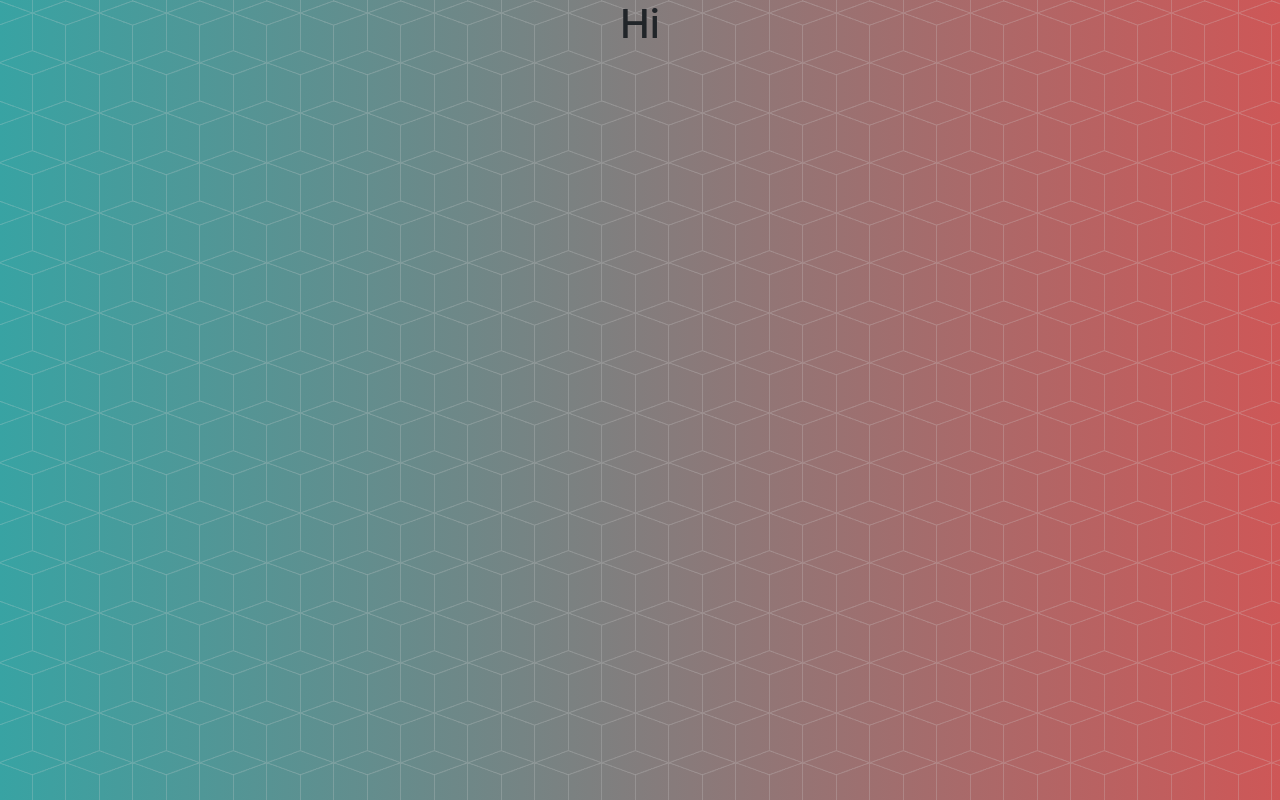
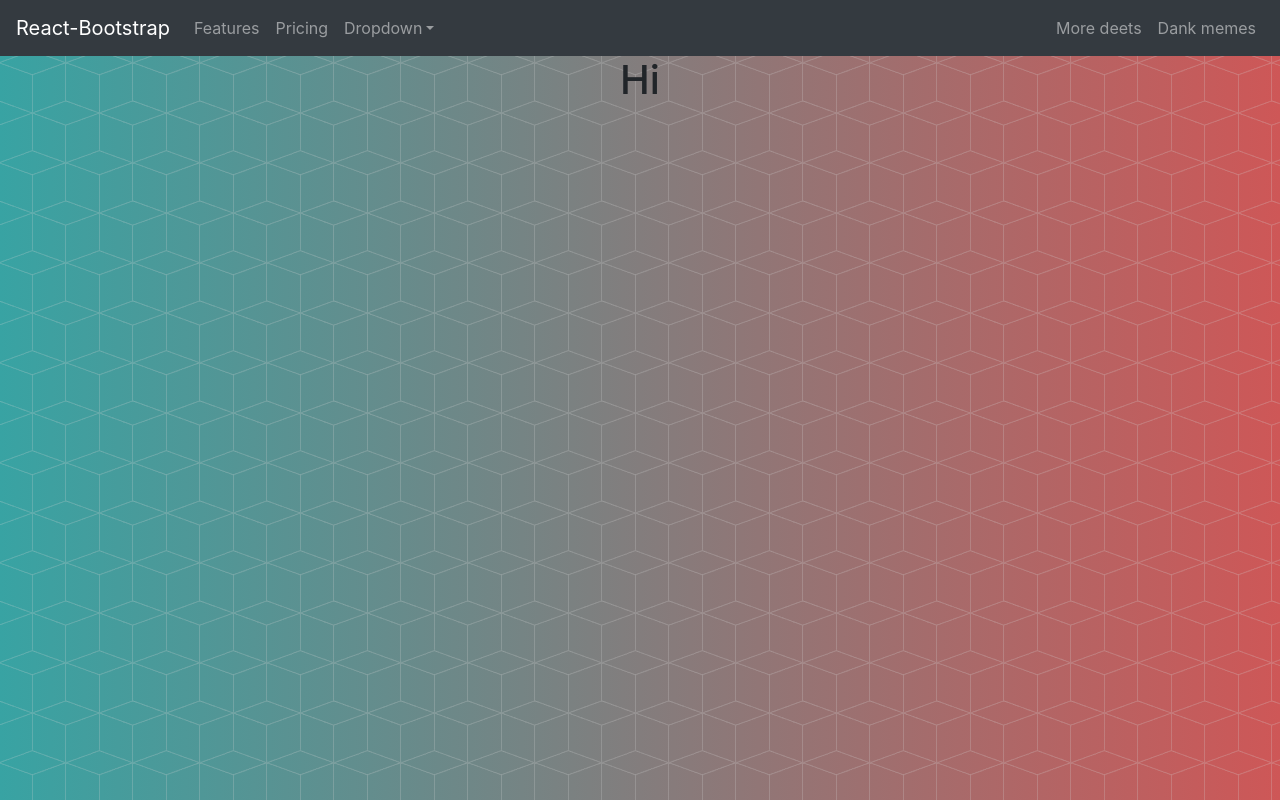
Before and after one commit to shanmukhipriya99/react-bootstrap-tutorial, a React (Create React App) app: page / in a window 1280 px wide. Built offline with nearby package versions, Linux system fonts and the light colour scheme.

Commit message:
Added navigaton bar

```diff
--- a/src/App.js
+++ b/src/App.js
@@ -1,11 +1,38 @@
-import React from 'react';
-import 'bootstrap/dist/css/bootstrap.min.css';
-import './App.css';
-
+import React from "react";
+import { Nav, Navbar, NavDropdown} from 'react-bootstrap';
+import "bootstrap/dist/css/bootstrap.min.css";
+import "./App.css";
 
 function App() {
   return (
     <div className="App">
+      <Navbar collapseOnSelect expand="lg" bg="dark" variant="dark">
+        <Navbar.Brand href="#home">React-Bootstrap</Navbar.Brand>
+        <Navbar.Toggle aria-controls="responsive-navbar-nav" />
+        <Navbar.Collapse id="responsive-navbar-nav">
+          <Nav className="mr-auto">
+            <Nav.Link href="#features">Features</Nav.Link>
+            <Nav.Link href="#pricing">Pricing</Nav.Link>
+            <NavDropdown title="Dropdown" id="collasible-nav-dropdown">
+              <NavDropdown.Item href="#action/3.1">Action</NavDropdown.Item>
+              <NavDropdown.Item href="#action/3.2">
+                Another action
+              </NavDropdown.Item>
+              <NavDropdown.Item href="#action/3.3">Something</NavDropdown.Item>
+              <NavDropdown.Divider />
+              <NavDropdown.Item href="#action/3.4">
+                Separated link
+              </NavDropdown.Item>
+            </NavDropdown>
+          </Nav>
+          <Nav>
+            <Nav.Link href="#deets">More deets</Nav.Link>
+            <Nav.Link eventKey={2} href="#memes">
+              Dank memes
+            </Nav.Link>
+          </Nav>
+        </Navbar.Collapse>
+      </Navbar>
       <h1>Hi</h1>
     </div>
   );
```
